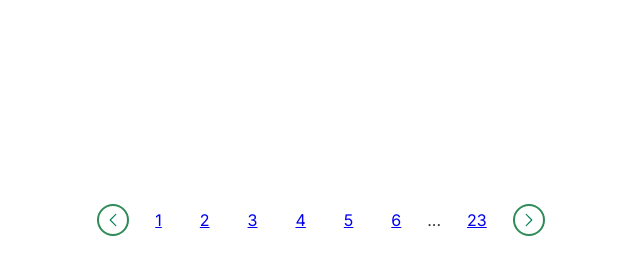
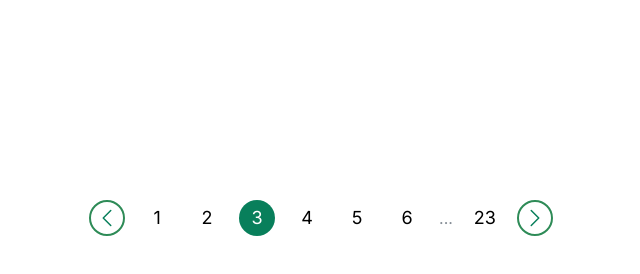
Before and after one commit to uladzidu/responsive-web-site, a plain HTML site: page starter/06-Components/04-pagination.html in a window 1280 px wide. Shown: the whole page, without its empty margins (319-959 px from the left). Drawn offline with Linux system fonts and the light colour scheme.

Commit message:
finished pagination component 03.06

```diff
--- a/starter/06-Components/04-pagination.html
+++ b/starter/06-Components/04-pagination.html
@@ -27,8 +27,6 @@
         }
 
         .container {
-            /*width: 400px;*/
-            /*background-color: seagreen;*/
             margin: 200px 0;
 
             display: flex;
@@ -38,37 +36,55 @@
         }
 
         .btn {
-            width: 32px;
-            height: 32px;
+            width: 36px;
+            height: 36px;
             border-radius: 50%;
             border: solid 2px seagreen;
-            background-color: #fff;
+            background: none;
+            cursor: pointer;
+
+            display: flex;
+            align-items: center;
+            justify-content: center;
+        }
+
+        .btn:hover {
+            background-color: #087f5b;
+        }
+
+        .btn:hover .btn-icon {
+            stroke: white;
+        }
+
+        .btn-icon {
+            height: 24px;
+            width: 24px;
+            stroke: #087f5b;
+        }
+
+        .page-link {
+        }
+
+        .page-link:link, .page-link:visited {
+            font-size: 18px;
+            color: black;
+            text-decoration: none;
+            height: 36px;
+            width: 36px;
+            border-radius: 50%;
 
             display: flex;
             justify-content: center;
             align-items: center;
         }
 
-        .btn-icon {
-            padding: 5px;
-            stroke: #087f5b;
-            font-weight: bold;
+        .page-link:hover, .page-link:active, .page-link.current {
+            background-color: #087f5b;
+            color: white;
         }
 
-        a {
-            padding: 12px;
-            /*width: 12px;*/
-        }
-
-        a:hover,.btn:hover{
-            background-color: #087f5b;
-            color: white;
-            border-radius: 50%;
-            border: none;
-            cursor: pointer;
-        }
-        .btn-icon:hover{
-            stroke: #ffffff;
+        .dots {
+            color: #868e96;
         }
 
     </style>
@@ -81,14 +97,14 @@
             <path stroke-linecap="round" stroke-linejoin="round" d="M15.75 19.5L8.25 12l7.5-7.5"/>
         </svg>
     </button>
-    <a href="#">1</a>
-    <a href="#">2</a>
-    <a href="#">3</a>
-    <a href="#">4</a>
-    <a href="#">5</a>
-    <a href="#">6</a>
-    <span>...</span>
-    <a href="#">23</a>
+    <a class="page-link" href="#">1</a>
+    <a class="page-link" href="#">2</a>
+    <a class="page-link current" href="#">3</a>
+    <a class="page-link" href="#">4</a>
+    <a class="page-link" href="#">5</a>
+    <a class="page-link" href="#">6</a>
+    <span class="dots">...</span>
+    <a class="page-link" href="#">23</a>
     <button class="btn">
         <svg xmlns="http://www.w3.org/2000/svg" fill="none" viewBox="0 0 24 24" stroke-width="1.5" stroke="currentColor"
              class="btn-icon">
```
